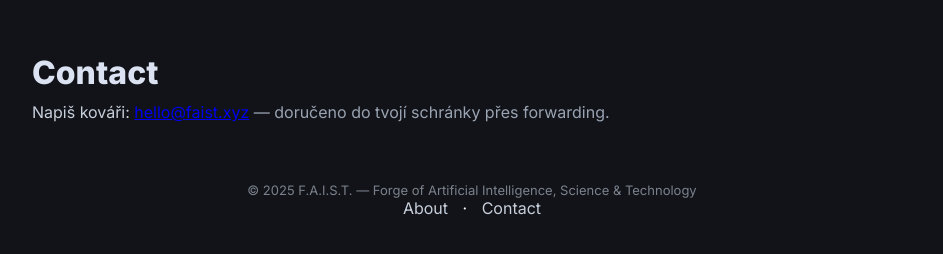
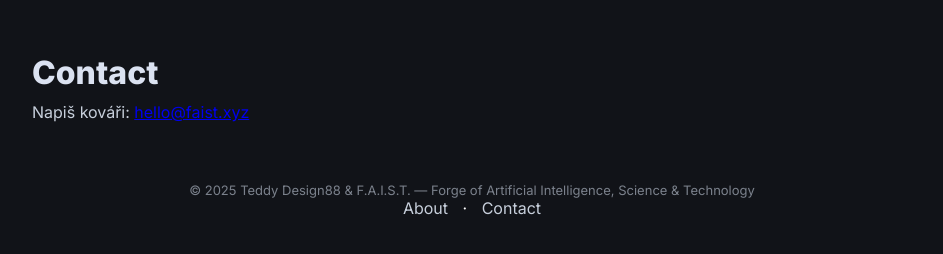
Before and after one commit to faist-systems/faist-systems.github.io, a plain HTML site: page index.html in a window 1280 px wide. Shown: the part 818-1072 px from the top of the page, without its empty margins (168-1111 px from the left). Drawn offline with Linux system fonts and the light colour scheme.

Commit message:
Change contact email and footer text
Updated contact email and footer attribution.

```diff
--- a/index.html
+++ b/index.html
@@ -129,10 +129,10 @@
   <!-- CONTACT -->
   <section id="contact">
     <h2>Contact</h2>
-    <p>Napiš kováři: <a href="mailto:hello@faist.xyz">hello@faist.xyz</a> <span class="muted">— doručeno do tvojí schránky přes forwarding.</span></p>
+    <p>Napiš kováři: <a href="mailto:tadeas.hora@faist.xyz">hello@faist.xyz</a> <span class="muted"></span></p>
   </section>
 
-  <footer>© <span id="y"></span> F.A.I.S.T. — Forge of Artificial Intelligence, Science & Technology</footer>
+  <footer>© <span id="y"></span> Teddy Design88 & F.A.I.S.T. — Forge of Artificial Intelligence, Science & Technology</footer>
 
   <nav aria-label="Sekce">
     <a href="#about">About</a> · <a href="#contact">Contact</a>
```
